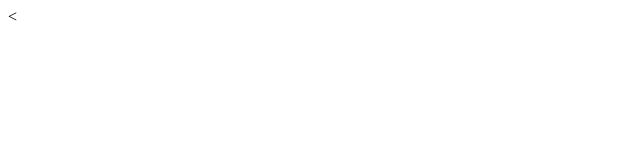
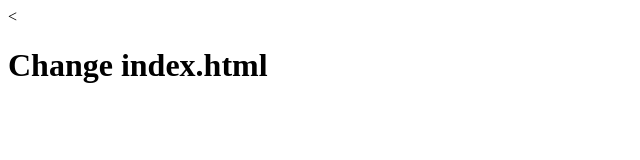
Before and after one commit to MJHan/crap-portfolio, a plain HTML site: page index.html in a window 1280 px wide. Shown: the whole page, without its empty margins (0-640 px from the left). Drawn offline with Linux system fonts and the light colour scheme.

Commit message:
change index.html

```diff
--- a/index.html
+++ b/index.html
@@ -5,6 +5,6 @@
     <title>crap portfolio</title>
   </head>
   <body>
-
+      <h1>Change index.html</h1>
   </body>
 </html>
```
